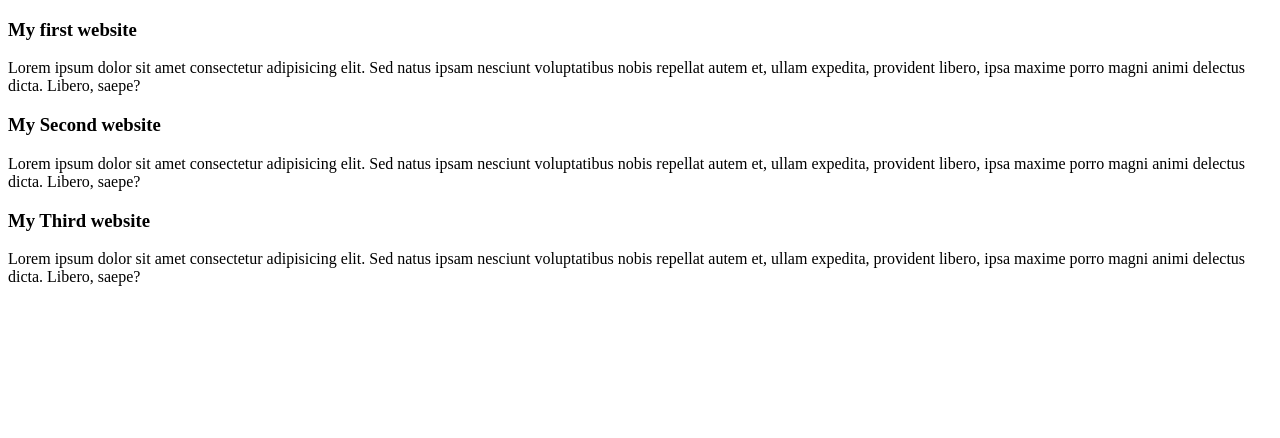
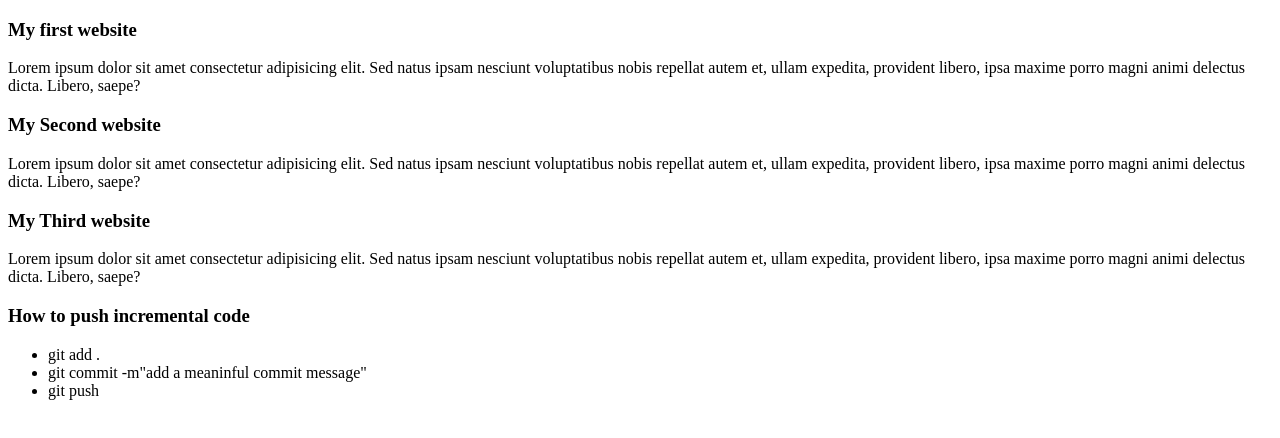
Before and after one commit to rahathie/my-simple-website, a plain HTML site: page index.html in a window 1280 px wide. Drawn offline with Linux system fonts and the light colour scheme.

Commit message:
added a list to code

```diff
--- a/index.html
+++ b/index.html
@@ -19,6 +19,14 @@
         <h3>My Third website</h3>
         <p>Lorem ipsum dolor sit amet consectetur adipisicing elit. Sed natus ipsam nesciunt voluptatibus nobis repellat autem et, ullam expedita, provident libero, ipsa maxime porro magni animi delectus dicta. Libero, saepe?</p>
     </div>
+    <div>
+        <h3>How to push incremental code</h3>
+        <ul>
+            <li>git add .</li>
+            <li>git commit -m"add a meaninful commit message"</li>
+            <li>git push</li>
+        </ul>
+    </div>
 
 </body>
 </html>
```
